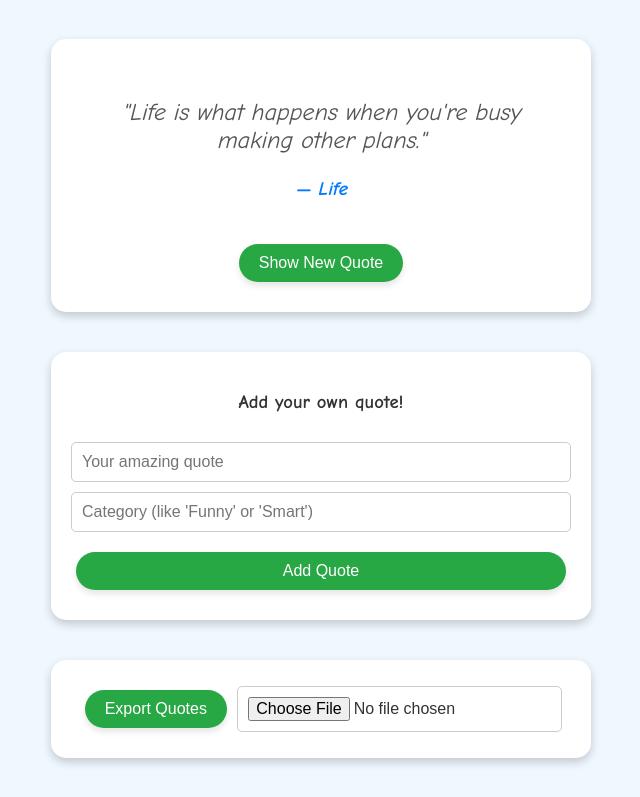
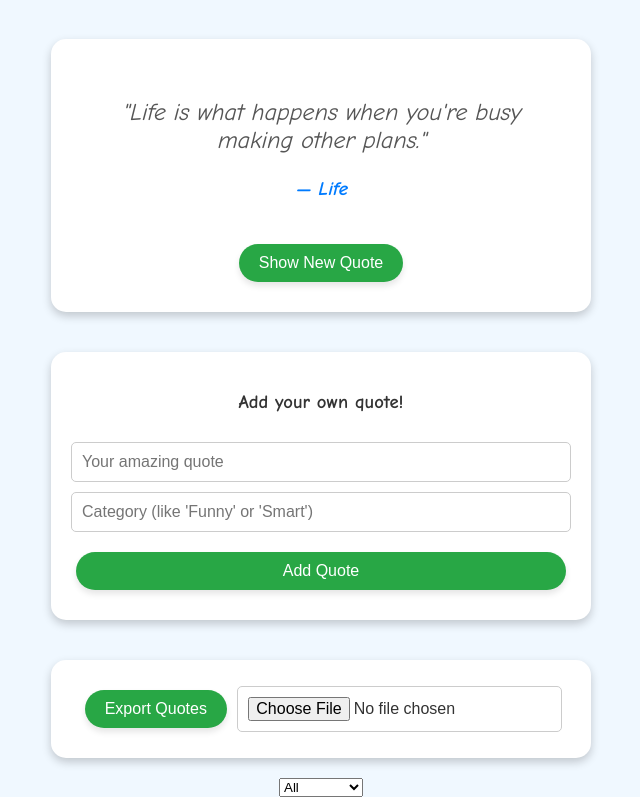
Before and after one commit to Susanadjanie1/alx_fe_javascript, a plain HTML site: page dom-manipulation/index.html in a window 1280 px wide. Both pictures are taken after typing "Sample", "Sample" into the empty fields and a click on the button "Add Quote". Shown: the part 61-858 px from the top of the page, without its empty margins (319-959 px from the left). Drawn offline with Linux system fonts and the light colour scheme.

Commit message:
Added category filter

```diff
--- a/dom-manipulation/index.html
+++ b/dom-manipulation/index.html
@@ -28,6 +28,10 @@
   <input type="file" id="importFile" accept=".json" onchange="importFromJsonFile(event)" />
 </div>
 
+<select id="categoryFilter" onchange="filterQuotes()">
+  <option value="all">All Categories</option>
+</select>
+
 
   <script src="script.js"></script>
 </body>
--- a/dom-manipulation/script.js
+++ b/dom-manipulation/script.js
@@ -99,8 +99,30 @@ function addQuote() {
     newQuoteText.value = "";
     newQuoteCategory.value = "";
 
+     populateCategories();
+
     showRandomQuote();
   }
+}
+
+// Populate Categories for Filtering
+function populateCategories() {
+  const categories = ["all", ...new Set(quotes.map((q) => q.category))];
+
+  // Clear old options
+  categoryFilter.innerHTML = "";
+
+  // Fill dropdown
+  categories.forEach((cat) => {
+    const option = document.createElement("option");
+    option.value = cat;
+    option.textContent = cat.charAt(0).toUpperCase() + cat.slice(1);
+    categoryFilter.appendChild(option);
+  });
+
+  // Restore last selected filter
+  const savedFilter = loadFilter();
+  categoryFilter.value = savedFilter;
 }
 
 
```
